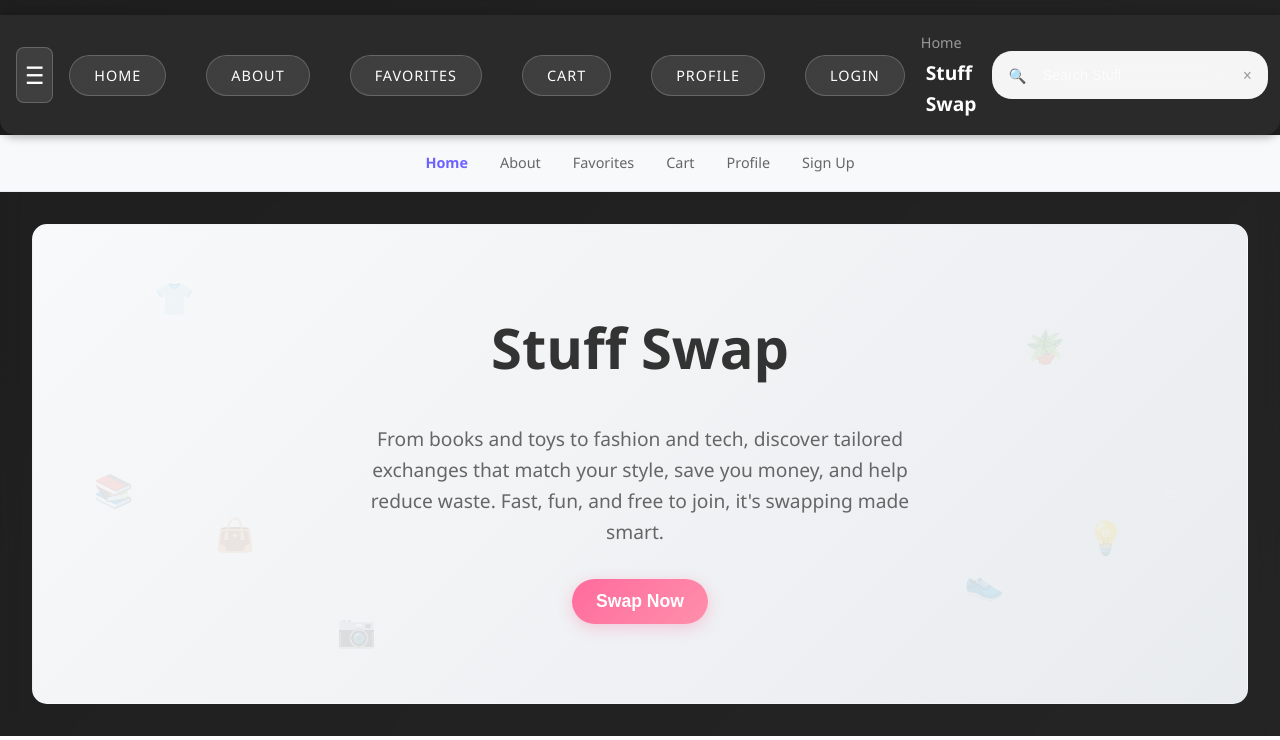
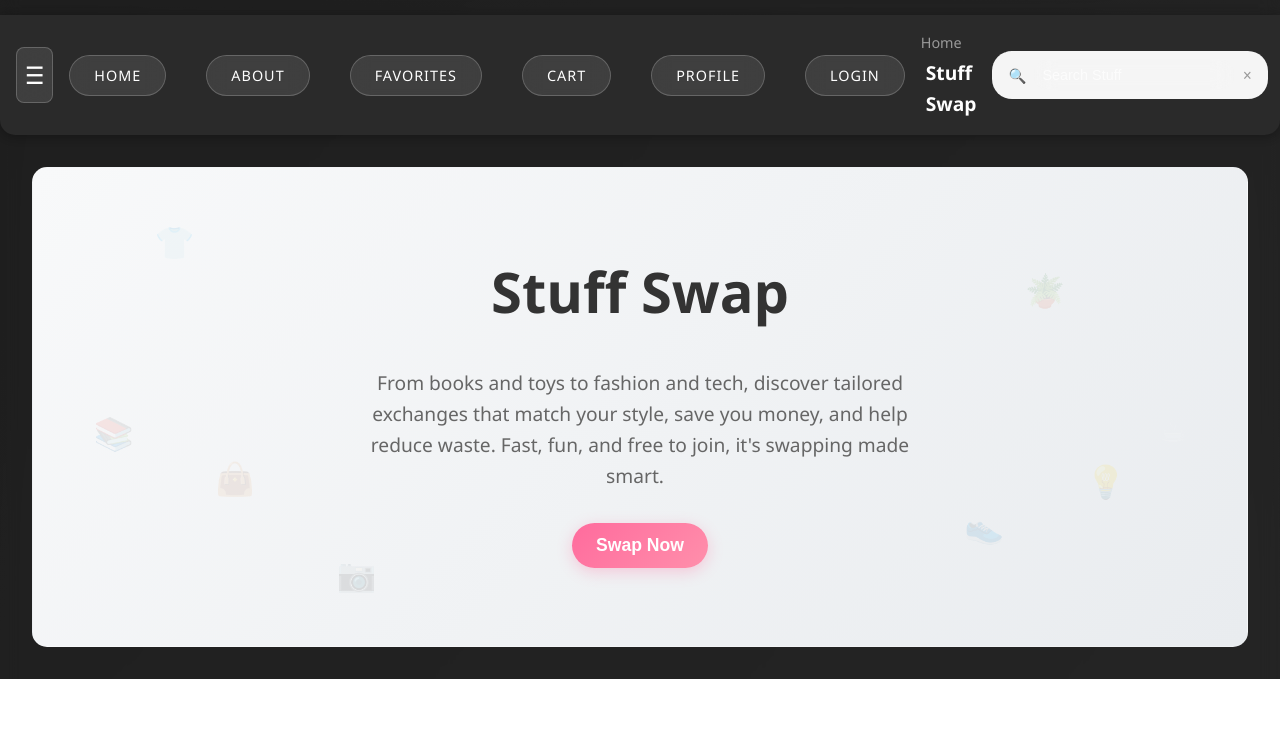
Before and after one commit to Huomagift/StuffSwap, a plain HTML site: page index.html in a window 1280 px wide. Shown: the top 740 px of the page. Drawn offline with Linux system fonts and the light colour scheme; a script that the page names is missing.

Commit message:
Upadated

```diff
--- a/index.html
+++ b/index.html
@@ -43,16 +43,6 @@
         <a href="profile.html" class="icon">👤</a>
       </div>
     </section>
-
-    <!-- Sub-navigation -->
-    <div class="sub-nav">
-      <a href="index.html">Home</a>
-      <a href="whatIsStuffSwap.html">About</a>
-      <a href="favorites.html">Favorites</a>
-      <a href="cart.html">Cart</a>
-      <a href="profile.html">Profile</a>
-      <a href="signup.html">Sign Up</a>
-    </div>
 
     <!-- Hero Section -->
     <section class="hero">
```
